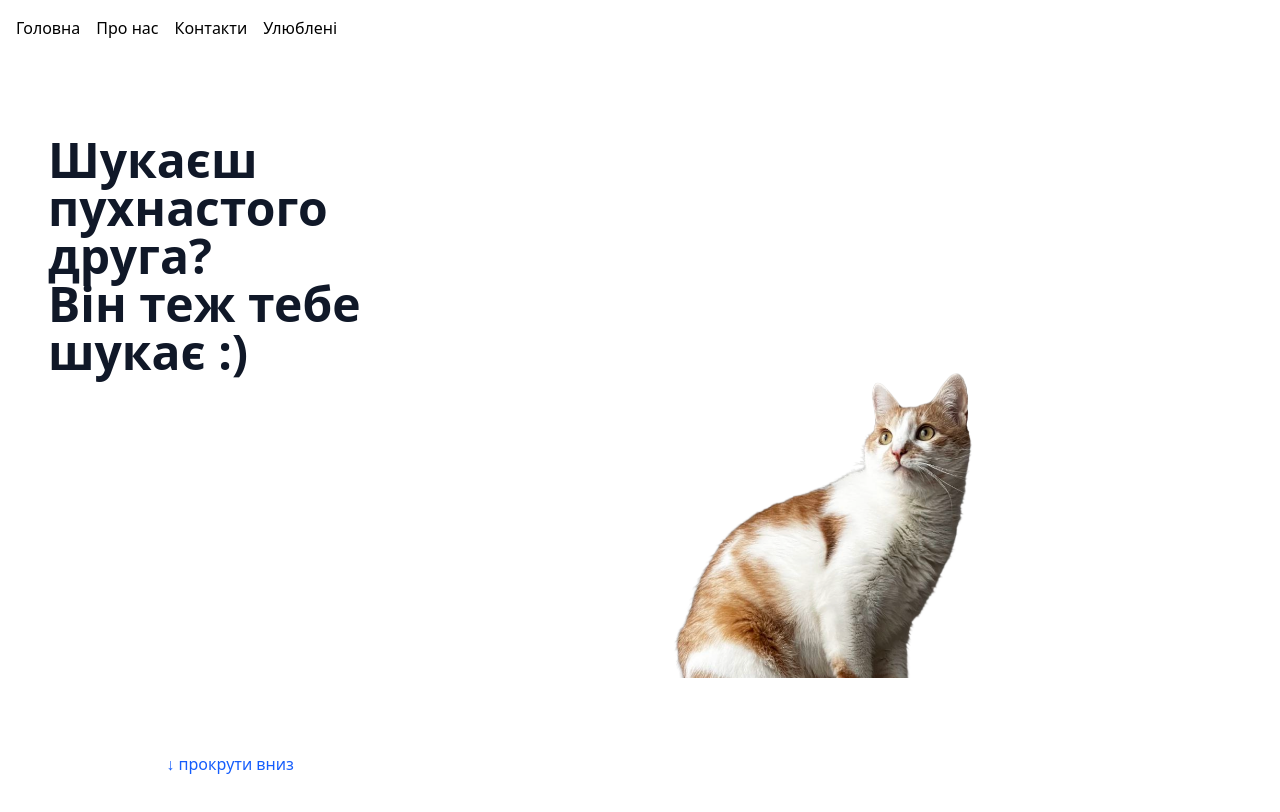
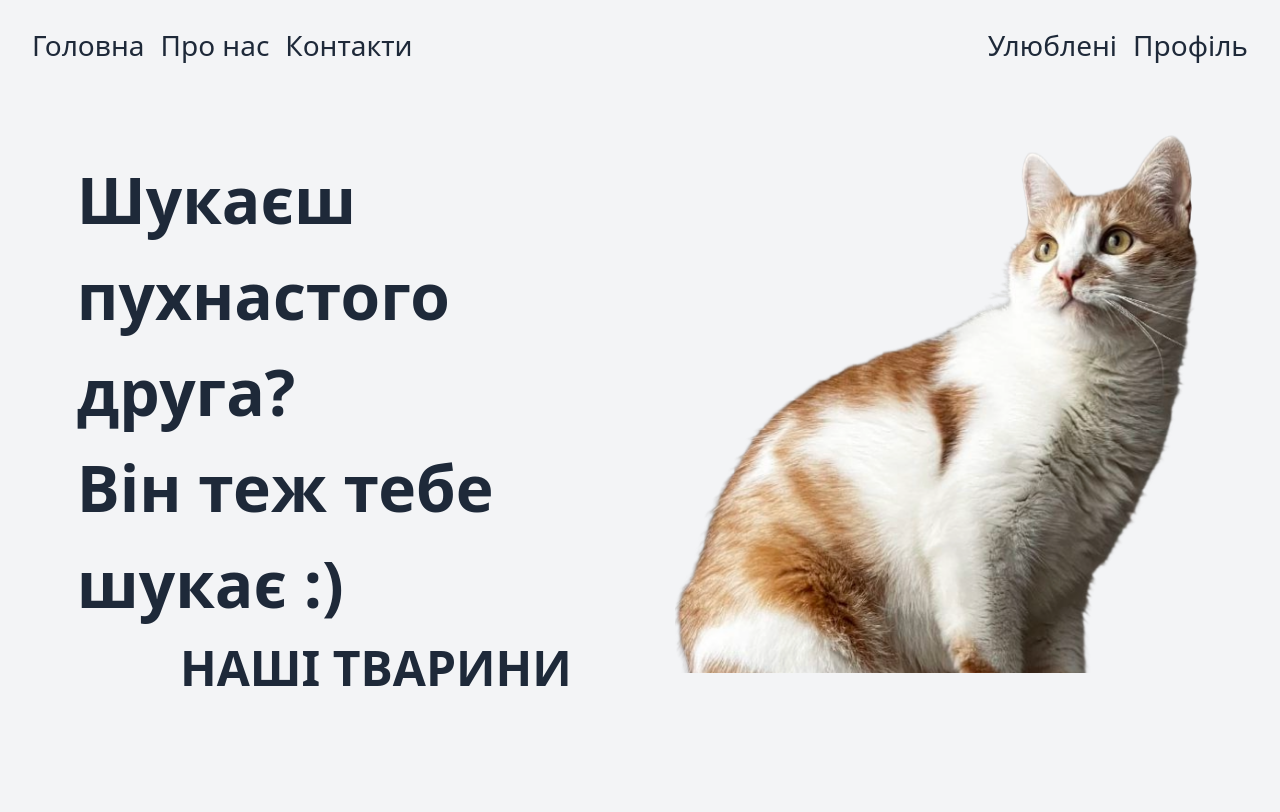
Before and after one commit to o66ns/petFriend, a React (Vite) app in the folder petFriend/: page / in a window 1280 px wide. Shown: the top 812 px of the page. Built offline with nearby package versions, Linux system fonts and the light colour scheme.

Commit message:
separated Nav

```diff
--- a/petFriend/src/App.tsx
+++ b/petFriend/src/App.tsx
@@ -1,4 +1,5 @@
-import { Routes, Route, Link } from 'react-router-dom'
+import { Routes, Route } from 'react-router-dom'
+import Nav from './components/Nav'
 import Home from './pages/Home'
 import About from './pages/About'
 import Contacts from './pages/Contacts'
@@ -9,14 +10,8 @@ import NotFound from './pages/NotFound'
 function App() {
   return (
 
-    <div className="p-4">
-
-      <nav className="flex gap-4 mb-4">
-        <Link to="/">Головна</Link>
-        <Link to="/about">Про нас</Link>
-        <Link to="/contacts">Контакти</Link>
-        <Link to="/favorites">Улюблені</Link>
-      </nav>
+    <>
+      <Nav />
 
       <Routes>
         <Route path="/" element={<Home />} />
@@ -26,7 +21,7 @@ function App() {
         <Route path="*" element={<NotFound />} />
       </Routes>
 
-    </div>
+    </>
   )
 }
 
--- a/petFriend/src/components/Hero.tsx
+++ b/petFriend/src/components/Hero.tsx
@@ -4,26 +4,26 @@ import AntonCat from '../assets/Anton.png'
 
 const Hero: React.FC = () => {
   return (
-    <section className="h-screen flex items-center justify-between px-8">
+    <section className="h-[80svh] flex justify-between px-[6svw]">
 
       {/* ліва колонка */}
-      <div className="flex flex-col justify-between h-full py-20">
-        <h1 className="text-5xl font-bold text-gray-900">
+      <div className="flex flex-col justify-between h-full">
+        <h1 className="pt-[9svh] text-[8svh] font-bold">
           Шукаєш <br />
           пухнастого друга? <br />
           Він теж тебе шукає :)
         </h1>
-        <button className="mt-8 text-blue-600 hover:underline">
-          ↓ прокрути вниз
+        <button className="pb-[9svh] text-[6svh] font-bold hover:underline">
+          НАШІ ТВАРИНИ
         </button>
       </div>
 
       {/* права колонка */}
-      <div className="h-full flex items-center">
+      <div className="flex-col justify-end">
         <img
           src={AntonCat}
           alt="Антон"
-          className="h-[80%] object-contain"
+          className="h-[80svh] object-contain"
         />
       </div>
     </section>
--- /dev/null
+++ b/petFriend/src/components/Nav.tsx
@@ -0,0 +1,23 @@
+import React from "react"
+import { Link } from 'react-router-dom'
+
+const Nav: React.FC = () => {
+  return (
+    <>
+    <nav className="flex justify-between h-[10svh] pt-[3svh] px-[4svh]">
+        <div className="flex gap-4">
+          <Link to="/" className="text-[3.5svh]">Головна</Link>
+          <Link to="/about" className="text-[3.5svh]">Про нас</Link>
+          <Link to="/contacts" className="text-[3.5svh]">Контакти</Link>
+        </div>
+
+        <div className="flex gap-4">
+          <Link to="/favorites" className="text-[3.5svh]">Улюблені</Link>
+          <div className="text-[3.5svh]">Профіль</div>
+        </div>
+      </nav>
+    </>
+  )
+}
+
+export default Nav
--- a/petFriend/src/index.css
+++ b/petFriend/src/index.css
@@ -1 +1,8 @@
 @import "tailwindcss";
+
+@layer base {
+  body {
+    @apply text-gray-800; /* або інший колір */
+    @apply bg-gray-100;
+  }
+}
```
Also changed, not shown: petFriend/src/assets/Anton.png.
